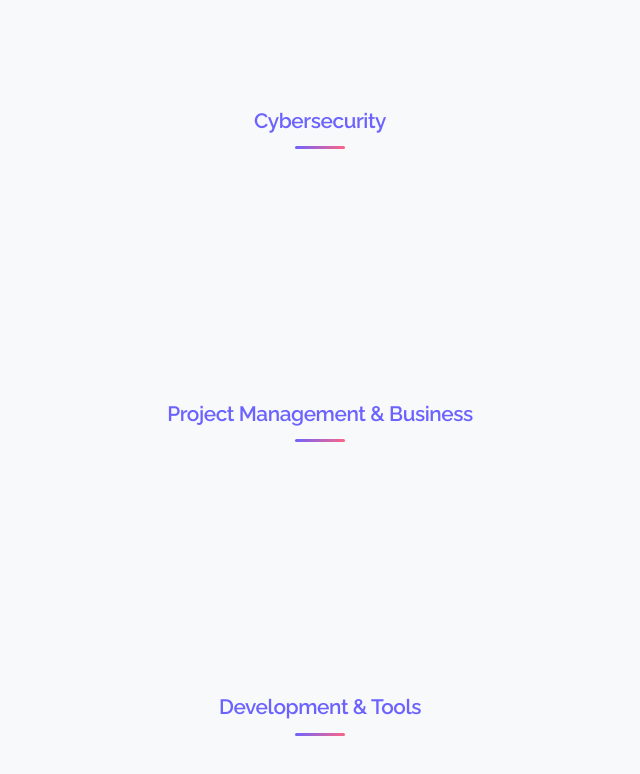
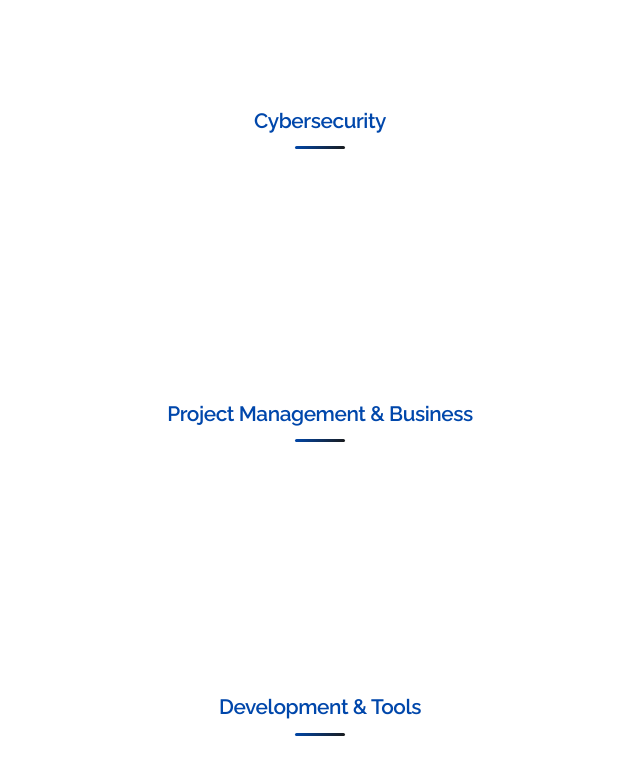
Before and after one commit to Samreen555/samreen-farhat-portfolio, a plain HTML site: page index.html in a window 1280 px wide. Shown: the part 10902-11676 px from the top of the page, without its empty margins (320-960 px from the left). Drawn offline with nearby package versions, Linux system fonts and the light colour scheme.

Commit message:
Portfolio Theme Change

```diff
--- a/style.css
+++ b/style.css
@@ -4,22 +4,25 @@
 
 /* 1. Base Styles */
 :root {
-    --primary-color: #6c63ff;
-    --primary-dark: #5a52d9;
-    --secondary-color: #ff6584;
-    --dark-color: #1a1a2e;
-    --light-color: #f8f9fa;
-    --gray-color: #666;
-    --light-gray: #eee;
+    --primary-color: #0047AB;
+    --primary-dark: #003380;
+    --secondary-color: #1A1A1A;
+    --dark-color: #000000;
+    --light-color: #FFFFFF;
+    --gray-color: #555555;
+    --light-gray: #F4F4F4;
     --white: #ffffff;
+
     --shadow-sm: 0 2px 8px rgba(0, 0, 0, 0.08);
     --shadow-md: 0 5px 20px rgba(0, 0, 0, 0.1);
     --shadow-lg: 0 10px 40px rgba(0, 0, 0, 0.15);
-    --shadow-primary: 0 10px 30px rgba(108, 99, 255, 0.3);
+    --shadow-primary: 0 10px 30px rgba(0, 71, 171, 0.3);
     --transition-fast: 0.3s ease;
     --transition-smooth: 0.5s cubic-bezier(0.4, 0, 0.2, 1);
-    --gradient-primary: linear-gradient(135deg, #6c63ff 0%, #ff6584 100%);
-    --gradient-hover: linear-gradient(135deg, #5a52d9 0%, #e65578 100%);
+
+    /* Gradients updated to blend Cobalt Blue and Black */
+    --gradient-primary: linear-gradient(135deg, #0047AB 0%, #1A1A1A 100%);
+    --gradient-hover: linear-gradient(135deg, #003380 0%, #000000 100%);
 }
 
 * {
```
